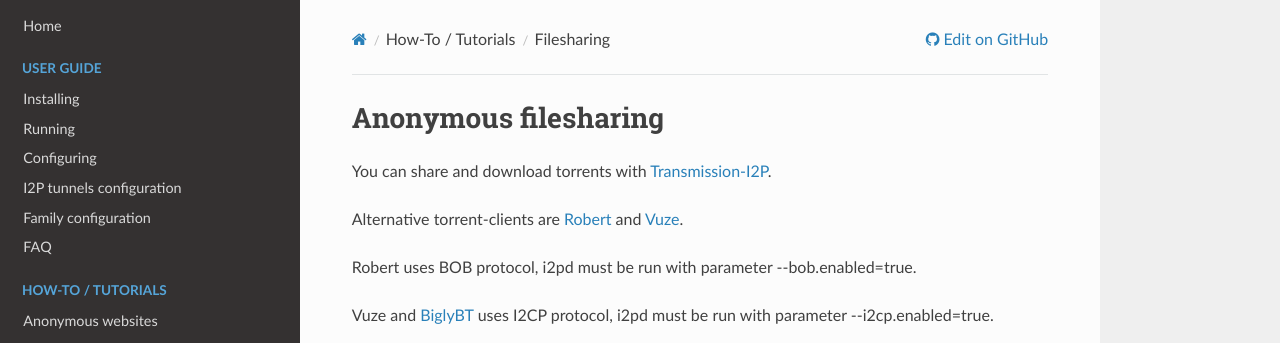
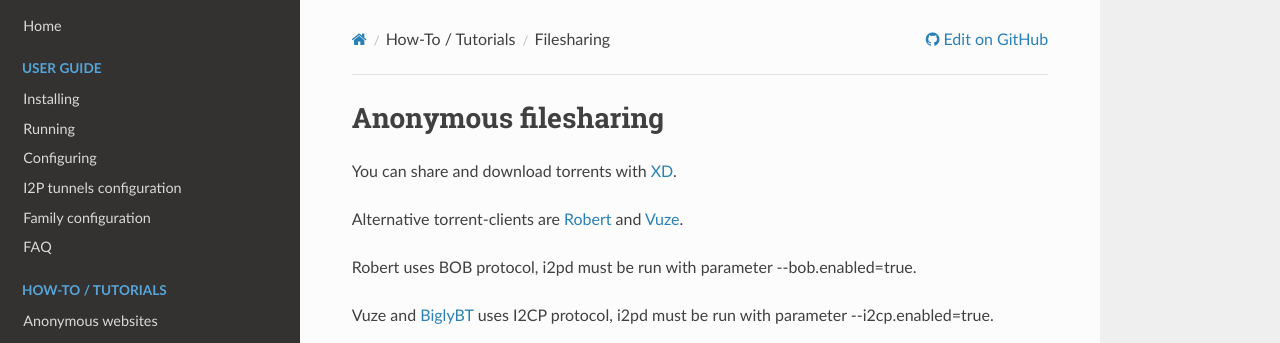
Before and after one commit to PurpleI2P/i2pd_docs_en, an MkDocs documentation site: the page built from docs/tutorials/filesharing.md, in a window 1280 px wide. Shown: the top 343 px of the page. Built offline with MkDocs 1.6.1, drawn with Linux system fonts in a browser that asks for light colours; nearby versions of some CDN libraries; old or Windows-style settings are respelled for this version of MkDocs.

Commit message:
Replace deprecated I2P-Transmission client
The [I2P-Transmission client](https://github.com/l-n-s/transmission-i2p) received its last update in January 2018. The repo states it is unmaintained and one should use [XD](https://github.com/majestrate/XD) instead.

```diff
--- a/docs/tutorials/filesharing.md
+++ b/docs/tutorials/filesharing.md
@@ -1,7 +1,7 @@
 Anonymous filesharing
 =====================
 
-You can share and download torrents with [Transmission-I2P](https://github.com/l-n-s/transmission-i2p).
+You can share and download torrents with [XD](https://github.com/majestrate/XD).
 
 Alternative torrent-clients are [Robert](http://en.wikipedia.org/wiki/Robert_%28P2P_Software%29) and [Vuze](https://en.wikipedia.org/wiki/Vuze).
 
```
